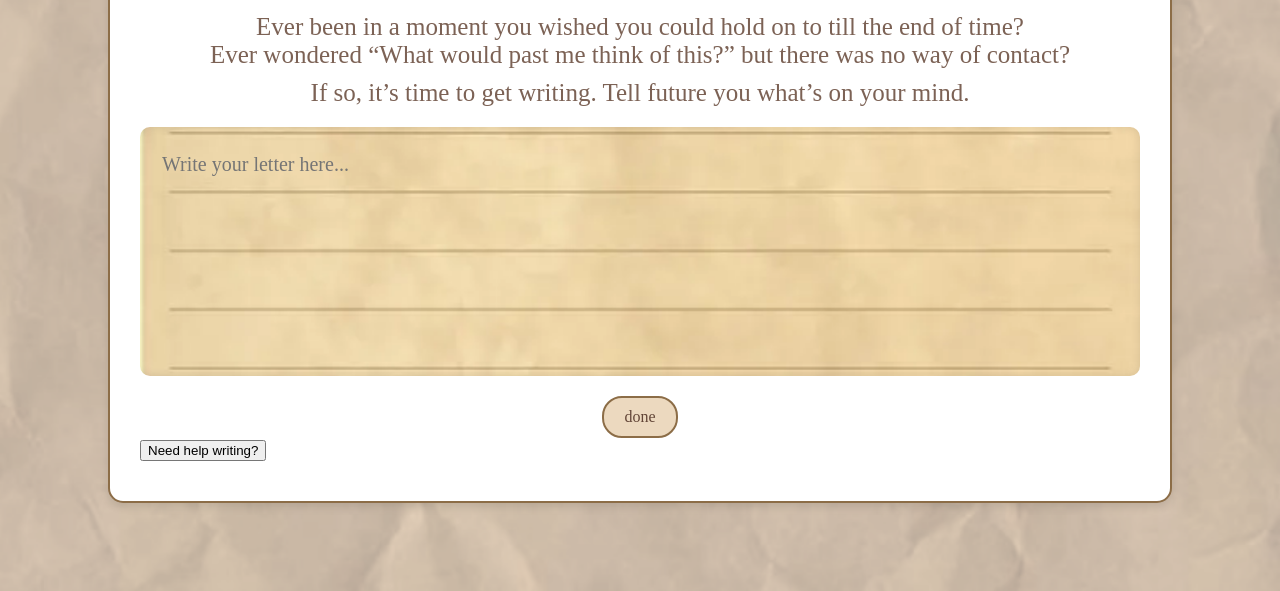
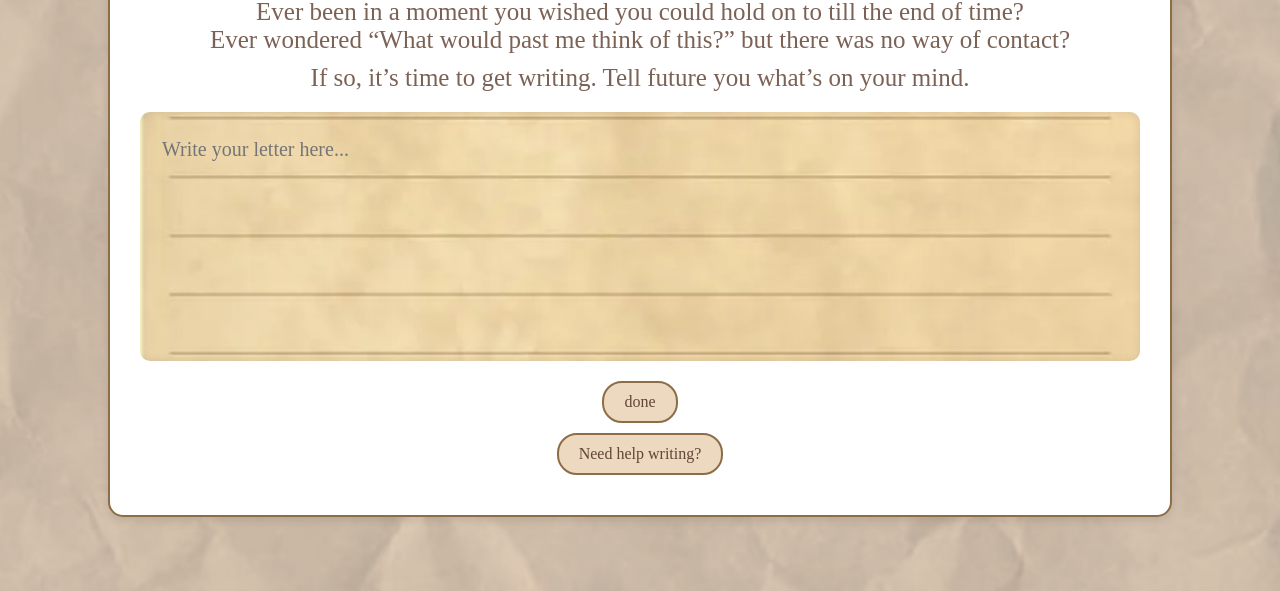
Before and after one commit to hopeworld171717/hackathon, a website: page ToYourself.html in a window 1280 px wide. Shown: the part 209-800 px from the top of the page. Drawn offline with Linux system fonts and the light colour scheme.

Commit message:
little edits

```diff
--- a/ToYourself.html
+++ b/ToYourself.html
@@ -75,6 +75,19 @@
     .done-button:hover {
        background:rgb(211, 183, 144);
     }
+    .help-button {
+      display: block;
+      margin: 10px auto;
+      padding: 10px 20px;
+      border: 2px solid #8c6d47;
+      background:rgb(236, 217, 191);
+      border-radius: 20px;
+      font-size: 16px;
+      font-family: serif;
+      color:#624537;
+      cursor: pointer;
+      transition: background 0.3s ease;
+    }
   </style>
 </head>
 <body>
```
Also changed, not shown: WithFriends.html (+19 -6 lines).
